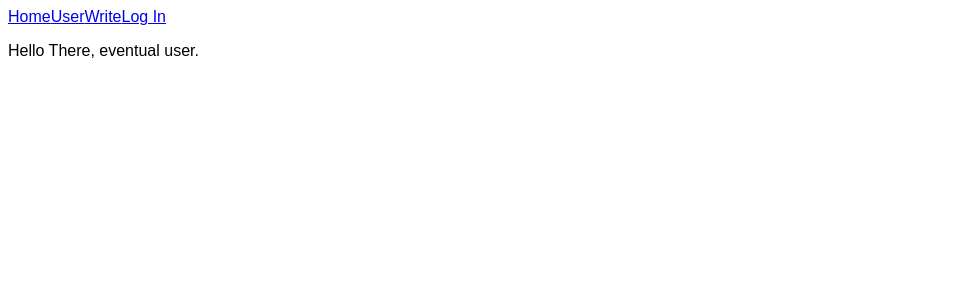
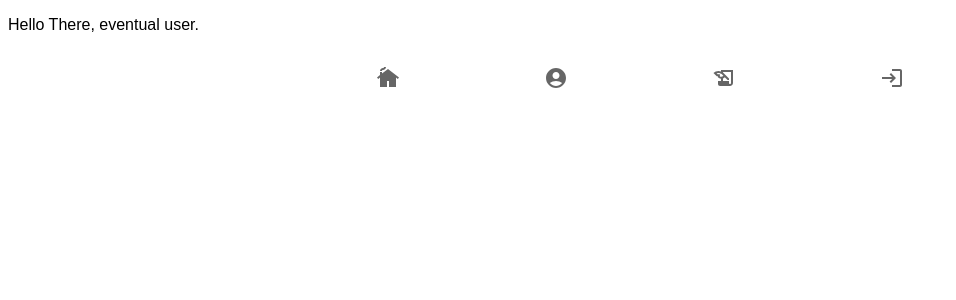
Before and after one commit to TarTelperion/startup, a React (Vite) app: page /user in a window 1280 px wide. Shown: the top 300 px of the page, without its empty margins (0-956 px from the left). Built offline with nearby package versions, Linux system fonts and the light colour scheme.

Commit message:
get a funky monkey nav bar

```diff
--- a/package.json
+++ b/package.json
@@ -17,6 +17,7 @@
     "@emotion/react": "^11.11.4",
     "@emotion/styled": "^11.11.5",
     "@fontsource/spectral": "^5.0.12",
+    "@mui/icons-material": "^5.15.14",
     "@mui/material": "^5.15.14",
     "bcrypt": "^5.1.1",
     "body-parser": "^1.20.2",
--- a/src/main.jsx
+++ b/src/main.jsx
@@ -1,25 +1,60 @@
-import React from 'react'
+import * as React from 'react'
 import ReactDOM from 'react-dom/client'
-import { BrowserRouter, Route, NavLink, Routes, Navigate} from 'react-router-dom';
+import { BrowserRouter, Route, NavLink, Routes, Navigate, useLocation, Link} from 'react-router-dom';
 import App from './App.jsx'
 import Write from './user/write.jsx'
 import User from './user/user.jsx'
 import Home from './user/home.jsx'
+import { BottomNavigation, BottomNavigationAction } from '@mui/material';
+import CottageIcon from '@mui/icons-material/Cottage';
+import AccountCircleIcon from '@mui/icons-material/AccountCircle';
+import HistoryEduIcon from '@mui/icons-material/HistoryEdu';
+import LoginIcon from '@mui/icons-material/Login';
 import Blocked from './global_files/blocked.jsx'
 import Login from './global_files/login.jsx'
 import Index from './global_files/index.jsx'
 import '@fontsource/spectral/300.css';
 import './styles.css'
 
+function Nav_bar() {
+    return (
+        <BottomNavigation
+        value={useLocation().pathname}>
+            <BottomNavigationAction
+            component={Link}
+            to="/"
+            label="Home"
+            value="home"
+            icon={<CottageIcon />}
+            />
+            <BottomNavigationAction
+            component={Link}
+            to="/user"
+            label="User"
+            value="user"
+            icon={<AccountCircleIcon />}
+            />
+            <BottomNavigationAction
+            component={Link}
+            to="/write"
+            label="Write"
+            value="write"
+            icon={<HistoryEduIcon />}
+            />
+            <BottomNavigationAction
+            component={Link}
+            to="/login"
+            label="Log In"
+            value="login"
+            icon={<LoginIcon />}
+            />
+        </BottomNavigation>
+    )
+}
+
 ReactDOM.createRoot(document.getElementById('root')).render(
     <BrowserRouter>
         <div className='app'>
-            <nav className='navbar'>
-                <NavLink to="/">Home</NavLink>
-                <NavLink to="/user">User</NavLink>
-                <NavLink to="/write">Write</NavLink>
-                <NavLink to="/login">Log In</NavLink>
-            </nav>
             <main>
                 <Routes>
                     <Route path="/" element={<Home />}></Route>
@@ -28,6 +63,7 @@ ReactDOM.createRoot(document.getElementById('root')).render(
                     <Route path="/login" element={<Login />}></Route>
                     <Route path='*' element={<Navigate to='/' replace />} />
                 </Routes>
+                <Nav_bar />
             </main>
         </div>
     </BrowserRouter>
```
Also changed, not shown: 1 other file (tests, documents, lock files or other folders).
